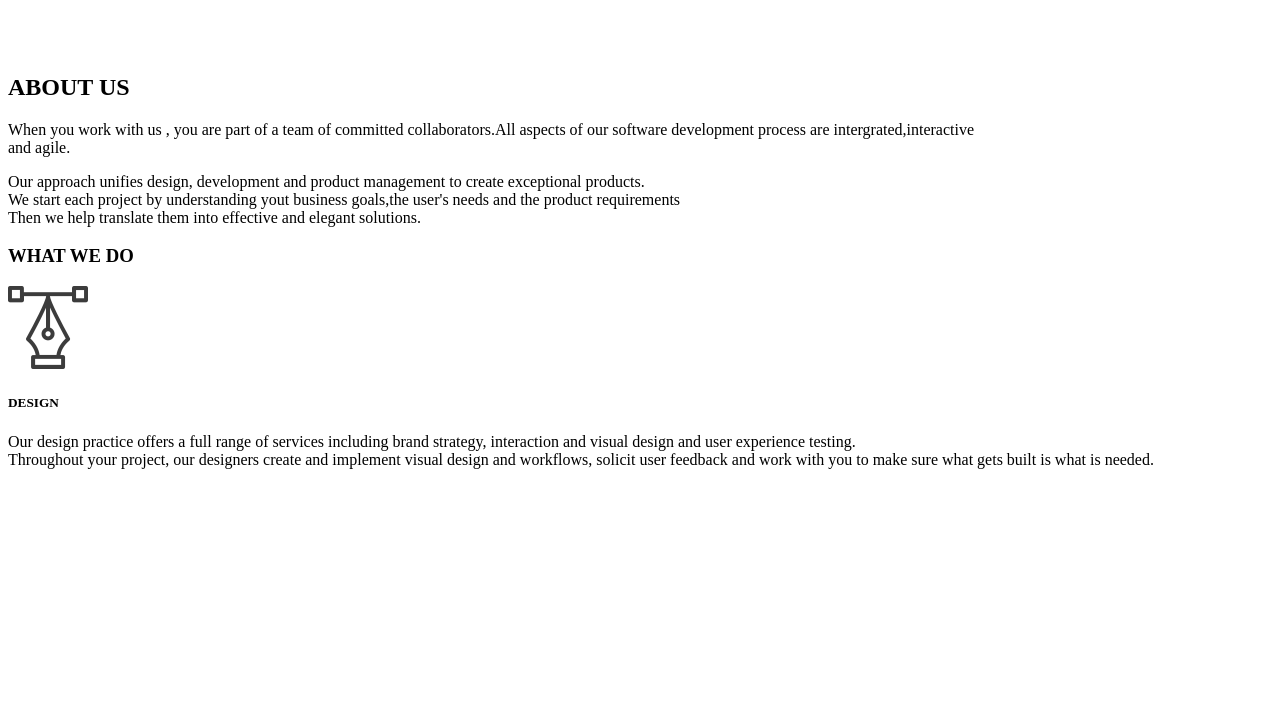
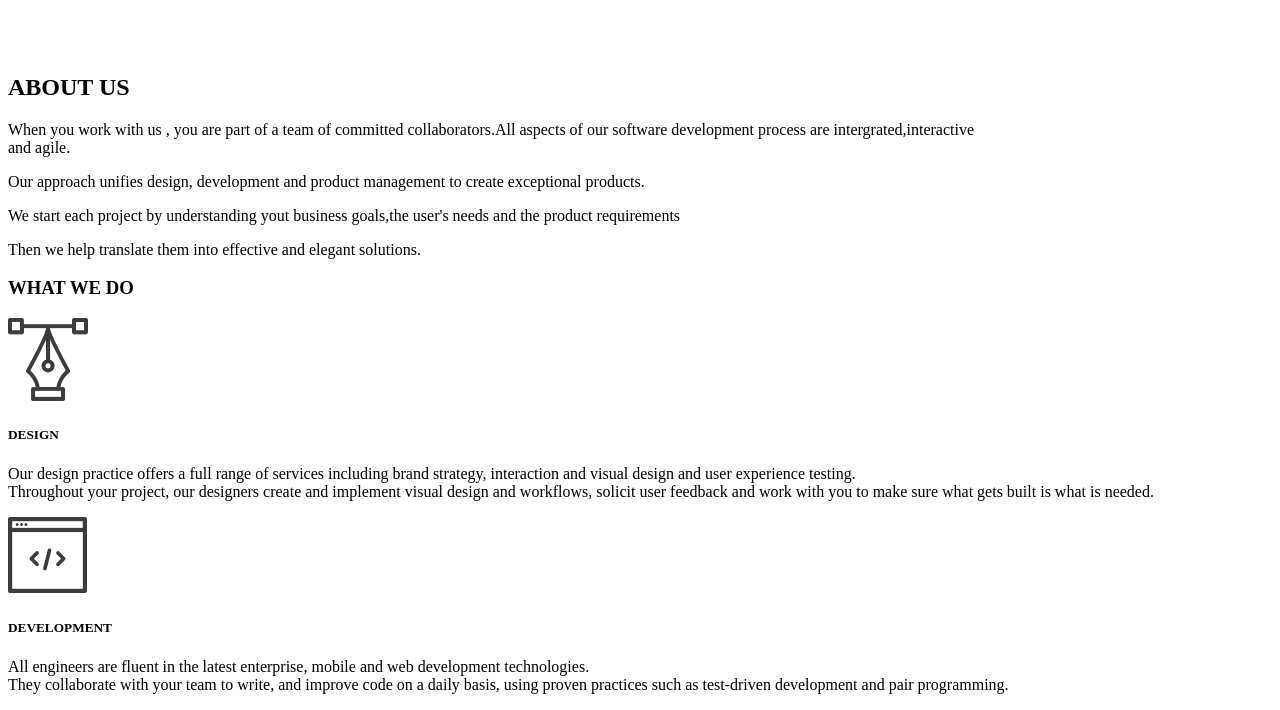
Before and after one commit to KevinBett23/DelaniStudios, a plain HTML site: page delani.html in a window 1280 px wide. Shown: the part 246-956 px from the top of the page. Before the commit the page ends 800 px from the top, so only its background shows below. Drawn offline with Linux system fonts and the light colour scheme.

Commit message:
This commit will add dev icon to my webpage

```diff
--- a/delani.html
+++ b/delani.html
@@ -20,9 +20,9 @@
           <h2>ABOUT US</h2>
           <p>When you work with us , you are part of a team of committed collaborators.All aspects of our software
             development process are intergrated,interactive <br> and agile. </p>
-          <p>Our approach unifies design, development and product management to create exceptional products. </br>
-            We start each project by understanding yout business goals,the user's needs and the product requirements </br>
-            Then we help translate them into effective and elegant solutions.</p>
+          <p>Our approach unifies design, development and product management to create exceptional products.</p>
+          <p>We start each project by understanding yout business goals,the user's needs and the product requirements</p>
+          <p>Then we help translate them into effective and elegant solutions.</p>
         </div>
       </div>
     </div>
@@ -41,6 +41,15 @@
               feedback and work with you to make sure what gets built is what is needed.</p>
           </div>
         </div>
+        <div class="col-md-4">
+          <div id="dvl">
+            <img src="assets/service_icons/dev_icon.png">
+            <h5>DEVELOPMENT</h5>
+            <p>All engineers are fluent in the latest enterprise, mobile and web development technologies.</br>
+              They collaborate with your team to write, and improve code on a daily basis, using proven practices such as
+              test-driven development and pair programming.</p>
+          </div>
+        </div>
 
 
 
```
